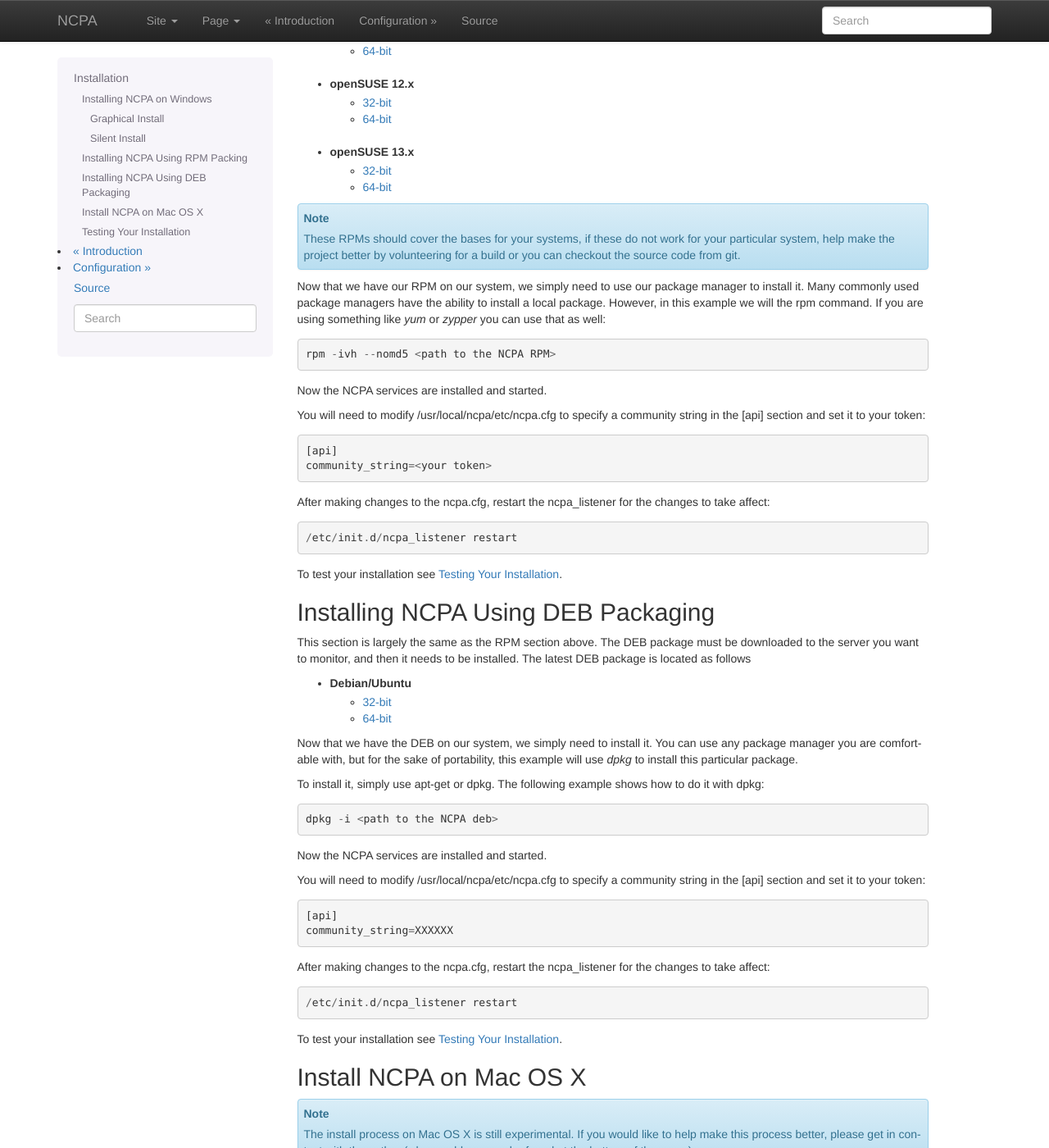
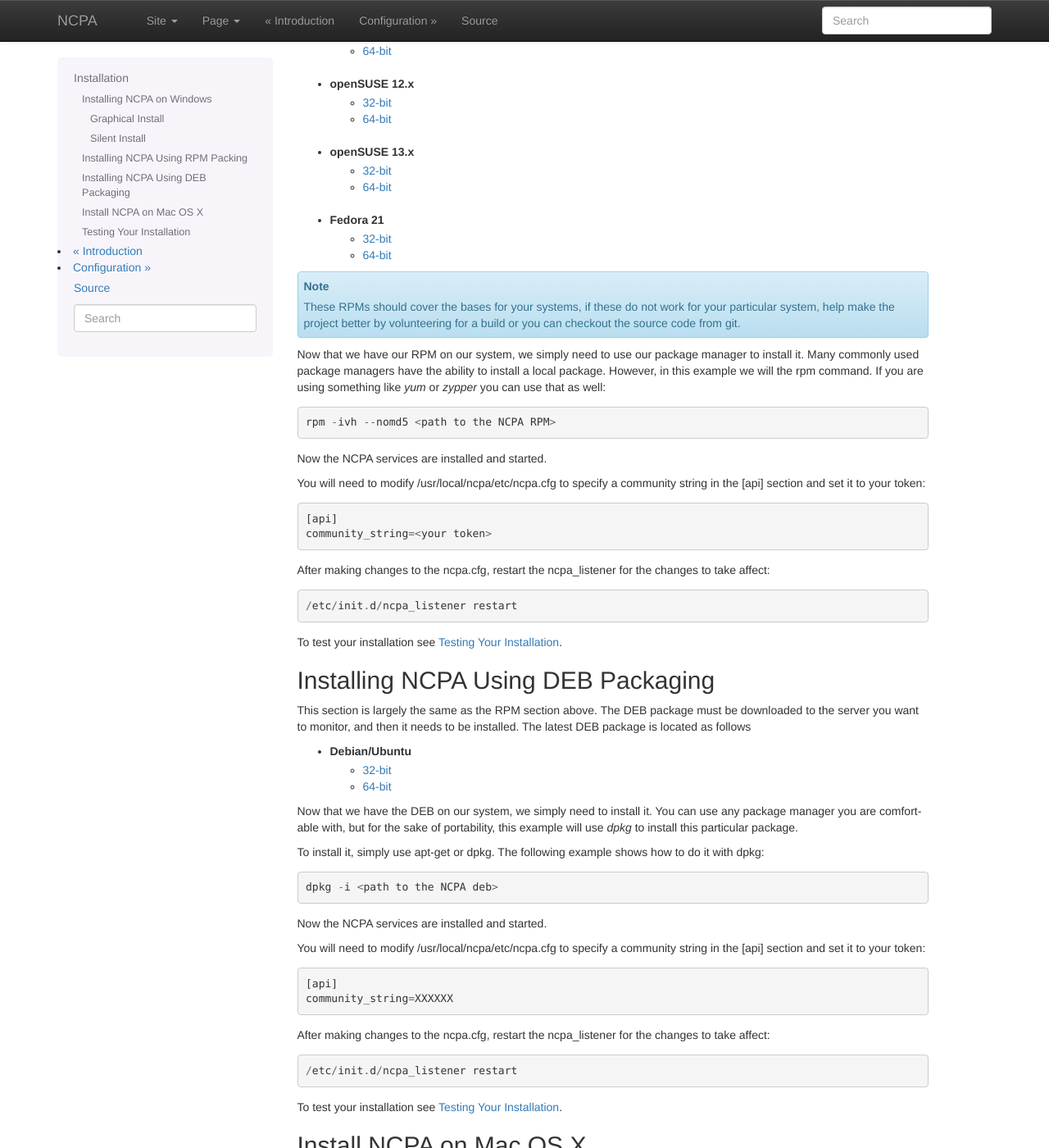
Before and after one commit to NagiosEnterprises/ncpa, a Sphinx documentation site: the page built from docs/installation.rst, in a window 1280 px wide and 1400 px high, scrolled down 2703 px. Shown: the whole window at 82% size. Built offline with Sphinx 7.4.7, drawn with Linux system fonts in a browser that asks for light colours; the version number could not be read and is left out; some of the changed text lies outside the part shown.

Commit message:
Added Fedora 21 to list of RPMs

```diff
--- a/docs/installation.rst
+++ b/docs/installation.rst
@@ -125,6 +125,10 @@
     * `32-bit <http://assets.nagios.com/downloads/ncpa/download.php?type=rpm&arch=x86&os=os13>`_
     * `64-bit <http://assets.nagios.com/downloads/ncpa/download.php?type=rpm&arch=x86_64&os=os13>`_
 
+* Fedora 21
+    * `32-bit <http://assets.nagios.com/downloads/ncpa/download.php?type=rpm&arch=x86&os=fc21>`_
+    * `64-bit <http://assets.nagios.com/downloads/ncpa/download.php?type=rpm&arch=x86_64&os=fc21>`_
+
 .. note:: These RPMs should cover the bases for your systems, if these do not work for your particular system, help make the project better by volunteering for a build or you can checkout the source code from git.
 
 Now that we have our RPM on our system, we simply need to use our package manager
```
Also changed, not shown: other parts of docs/installation.rst (+0 -2 lines).
